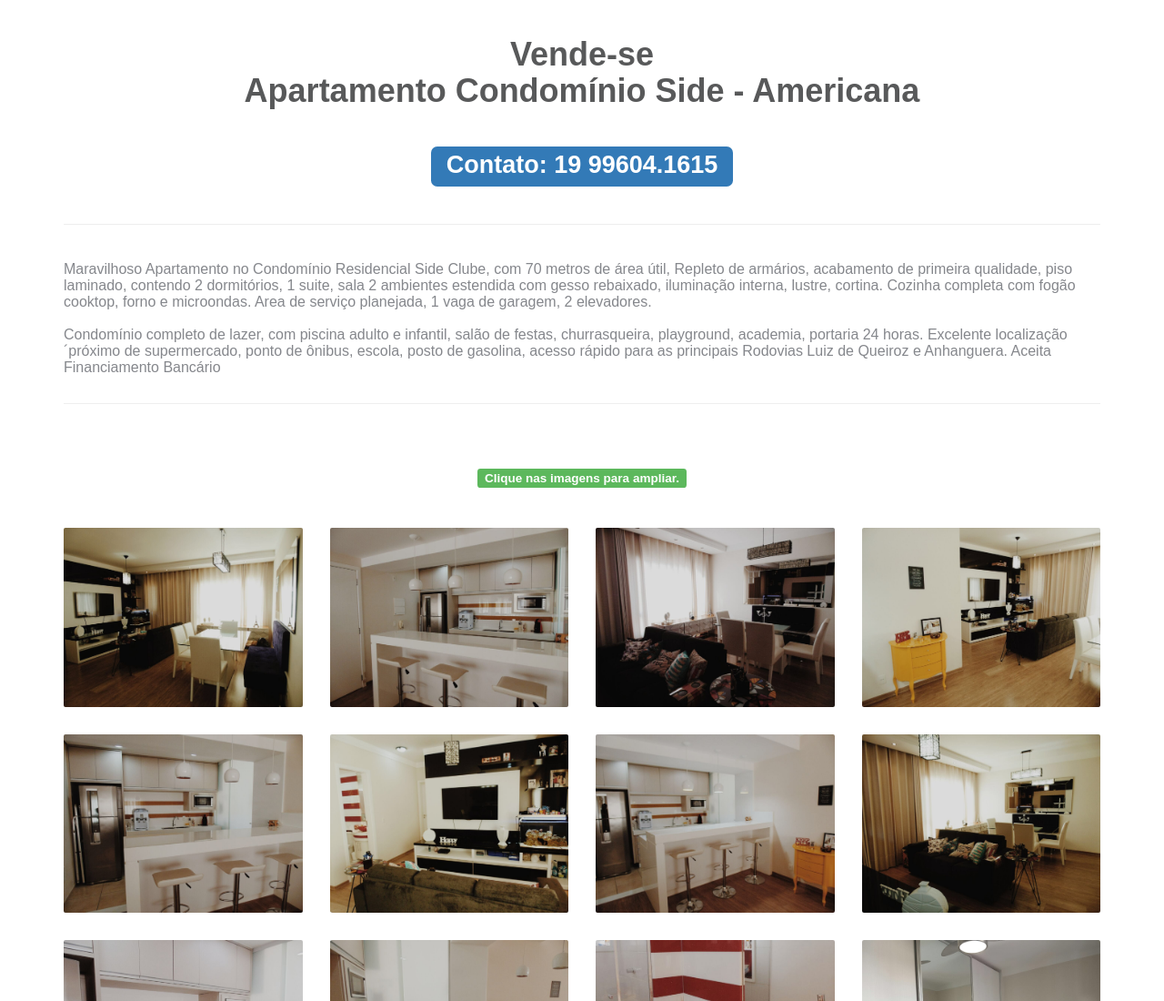
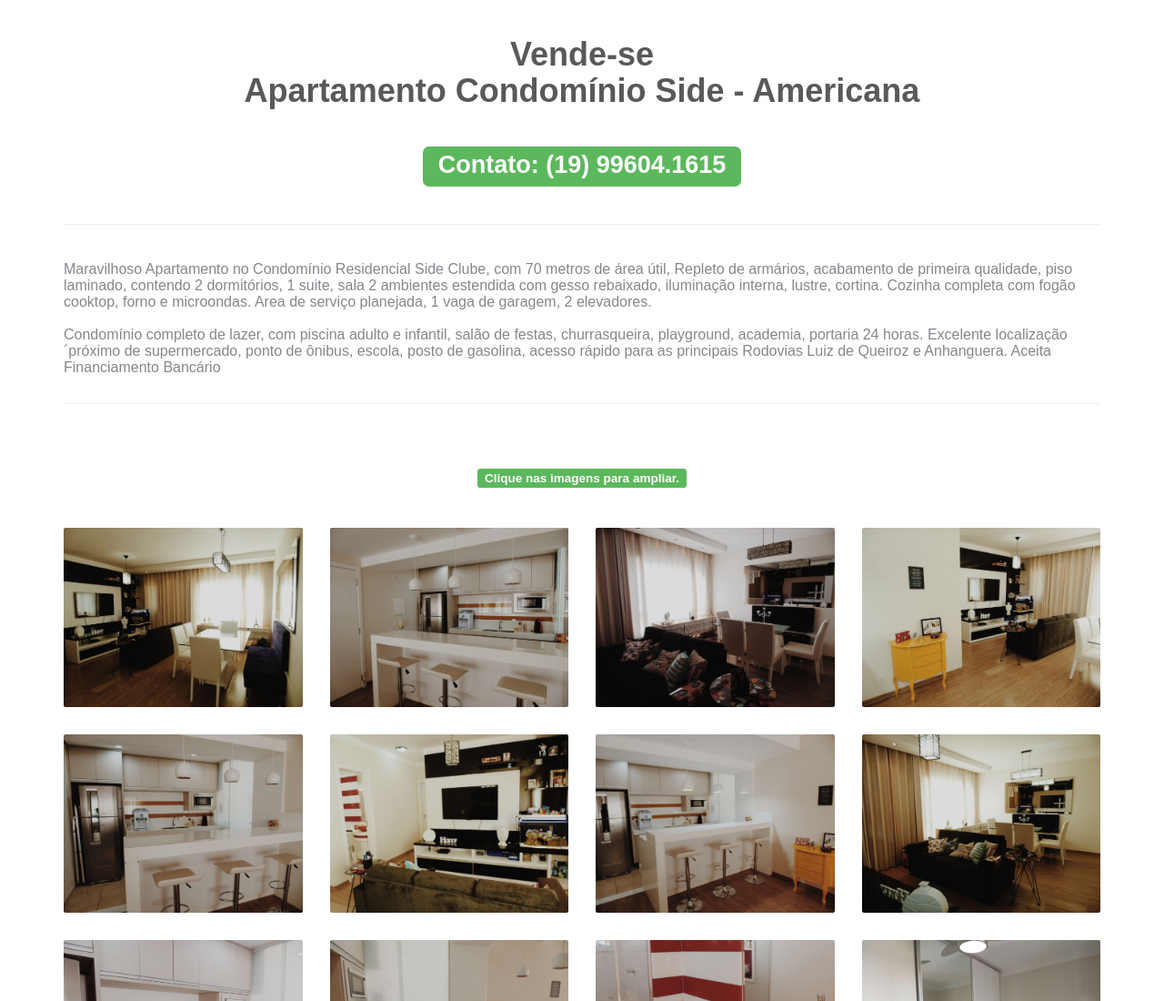
Before and after one commit to sidimar/aptoside, a plain HTML site: page index.html in a window 1280 px wide. Shown: the top 1100 px of the page at 91% size. Drawn offline with nearby package versions, Linux system fonts and the light colour scheme; some packages are replaced by stand-ins of ours; a script that the page names is missing; a web font is replaced by a local one.

Commit message:
Updated style

```diff
--- a/index.html
+++ b/index.html
@@ -21,7 +21,7 @@
 
     <div class="container gallery-container">
 
-        <h1>Vende-se<br>Apartamento Condomínio Side - Americana <br><br><span class="label label-primary">Contato: 19 99604.1615</span></h1><br>
+        <h1>Vende-se<br>Apartamento Condomínio Side - Americana <br><br><span class="label label-success">Contato: (19) 99604.1615</span></h1><br>
         <hr>
         <h1 class="text-center"></h1>
         <p class="page-description">
```
